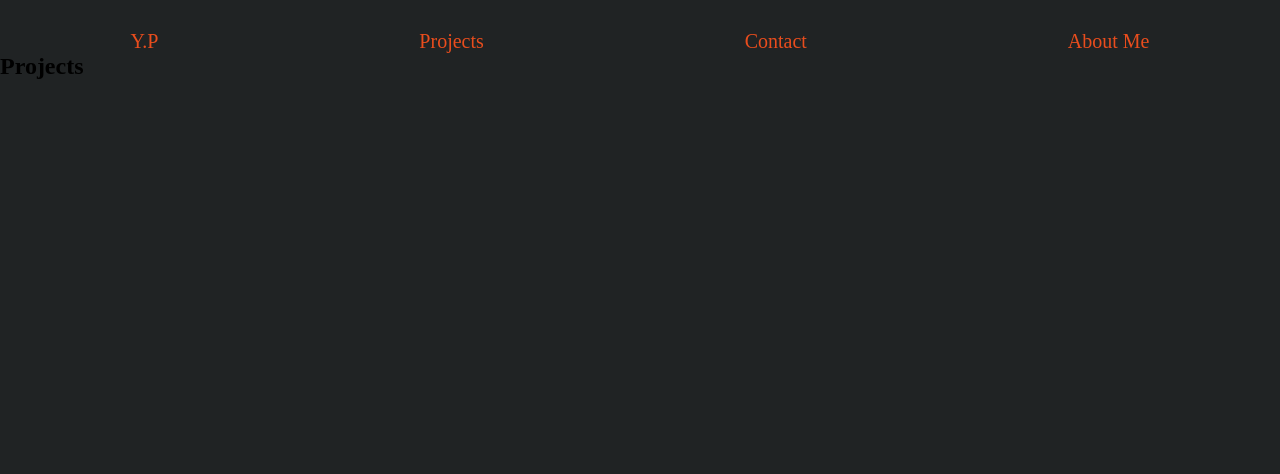
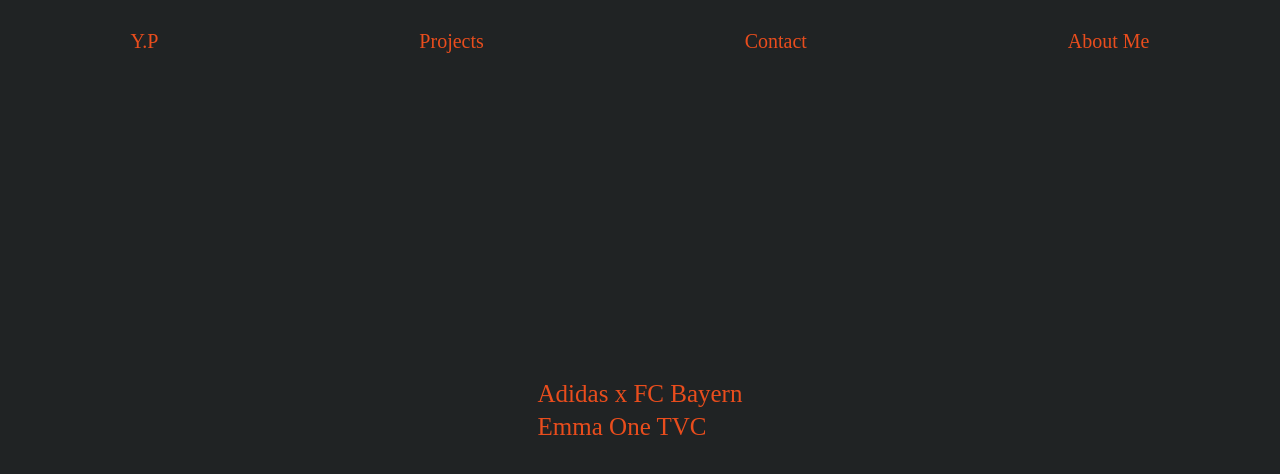
Before and after one commit to SantiagoMC52/yannickpalahi, a React (Create React App) app: page /projects in a window 1280 px wide. Shown: the top 474 px of the page. Built offline with nearby package versions, Linux system fonts and the light colour scheme.

Commit message:
Move data from dashboard to projects

```diff
--- a/src/components/Dashboard/index.jsx
+++ b/src/components/Dashboard/index.jsx
@@ -1,30 +1,6 @@
-/* eslint-disable jsx-a11y/iframe-has-title */
-import React, { useEffect } from 'react';
-import { useDispatch, useSelector } from 'react-redux';
-import { Link } from 'react-router-dom';
-import { loadProjects } from '../../redux/actions/actionCreators';
-import './dashboard.scss';
+import React from 'react';
 
-const Dashboard = () => {
-  const projects = useSelector((store) => store.projects);
-  const dispatch = useDispatch();
-
-  useEffect(() => {
-    if (!projects.lenght) dispatch(loadProjects());
-  });
-
-  return (
-    <section className="list-container">
-      <ul>
-        {
-          projects.map((project) => (
-            <Link to={`/detail/${project.id}`}>
-              <li key={project.id}>{project.name}</li>
-            </Link>
-          ))
-        }
-      </ul>
-    </section>
-  );
-};
+const Dashboard = () => (
+  <h2>Home</h2>
+);
 export default Dashboard;
--- a/src/components/Projects/index.jsx
+++ b/src/components/Projects/index.jsx
@@ -1,7 +1,31 @@
-import React from 'react';
+/* eslint-disable jsx-a11y/iframe-has-title */
+import React, { useEffect } from 'react';
+import { useDispatch, useSelector } from 'react-redux';
+import { Link } from 'react-router-dom';
+import { loadProjects } from '../../redux/actions/actionCreators';
+import './projects.scss';
 
-const Projects = () => (
-  <h2>Projects</h2>
-);
+const Projects = () => {
+  const projects = useSelector((store) => store.projects);
+  const dispatch = useDispatch();
+
+  useEffect(() => {
+    if (!projects.lenght) dispatch(loadProjects());
+  });
+
+  return (
+    <section className="list-container">
+      <ul>
+        {
+          projects.map((project) => (
+            <Link to={`/detail/${project.id}`}>
+              <li key={project.id}>{project.name}</li>
+            </Link>
+          ))
+        }
+      </ul>
+    </section>
+  );
+};
 
 export default Projects;
```
Also changed, not shown: src/components/Projects/projects.scss (renamed from src/components/Dashboard/dashboard.scss).
